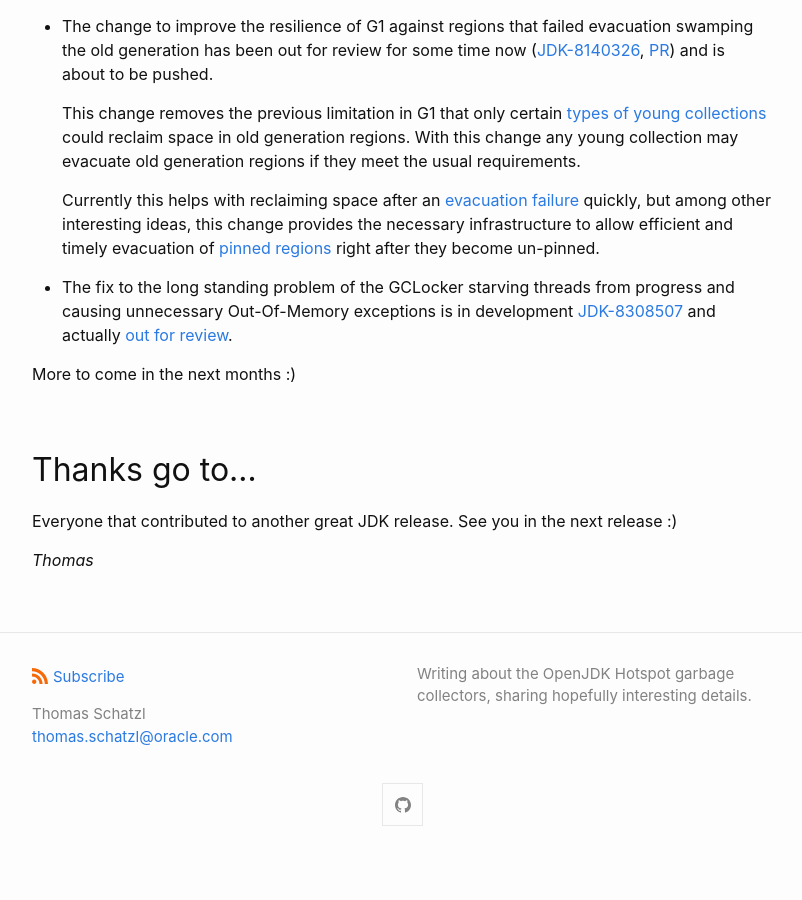
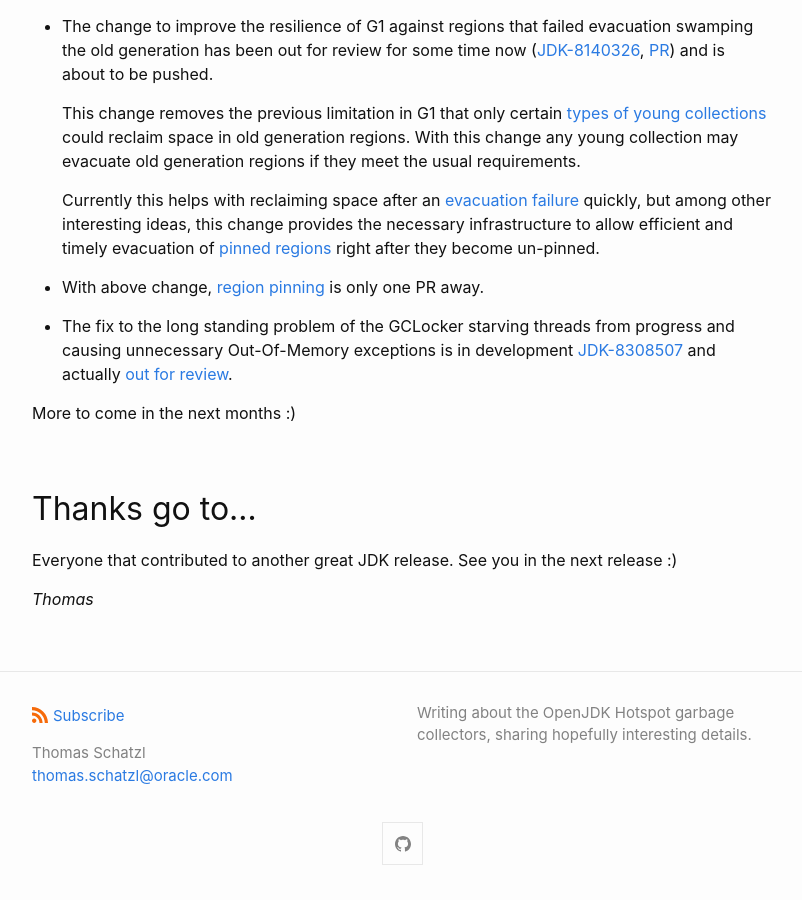
Before and after one commit to tschatzl/tschatzl.github.io, a Jekyll site: the page built from _posts/2023-08-04-jdk21-g1-parallel-gc-changes.md, in a window 1280 px wide and 900 px high, scrolled down 1970 px. Shown: the whole window, without its empty margins (238-1040 px from the left). Built offline with Jekyll 4.4.1, drawn with Linux system fonts in a browser that asks for light colours; before the commit the page ends 2831 px from its top, so only the background shows below that.

Commit message:
Added note about region pinning.

```diff
--- a/_posts/2023-08-04-jdk21-g1-parallel-gc-changes.md
+++ b/_posts/2023-08-04-jdk21-g1-parallel-gc-changes.md
@@ -51,6 +51,8 @@ Work for JDK 22 has started, continuing right away with features that did not ma
 
     Currently this helps with reclaiming space after an [evacuation failure](https://docs.oracle.com/en/java/javase/20/gctuning/garbage-first-g1-garbage-collector1.html#GUID-BE157AF6-29E7-461A-82CF-50C1978785DA) quickly, but among other interesting ideas, this change provides the necessary infrastructure to allow efficient and timely evacuation of [pinned regions](https://openjdk.org/jeps/423) right after they become un-pinned.
 
+  * With above change, [region pinning](https://openjdk.org/jeps/423) is only one PR away.
+
   * The fix to the long standing problem of the GCLocker starving threads from progress and causing unnecessary Out-Of-Memory exceptions is in development [JDK-8308507](https://bugs.openjdk.org/browse/JDK-8308507) and actually [out for review](https://github.com/openjdk/jdk/pull/14077).
 
 More to come in the next months :)
```
